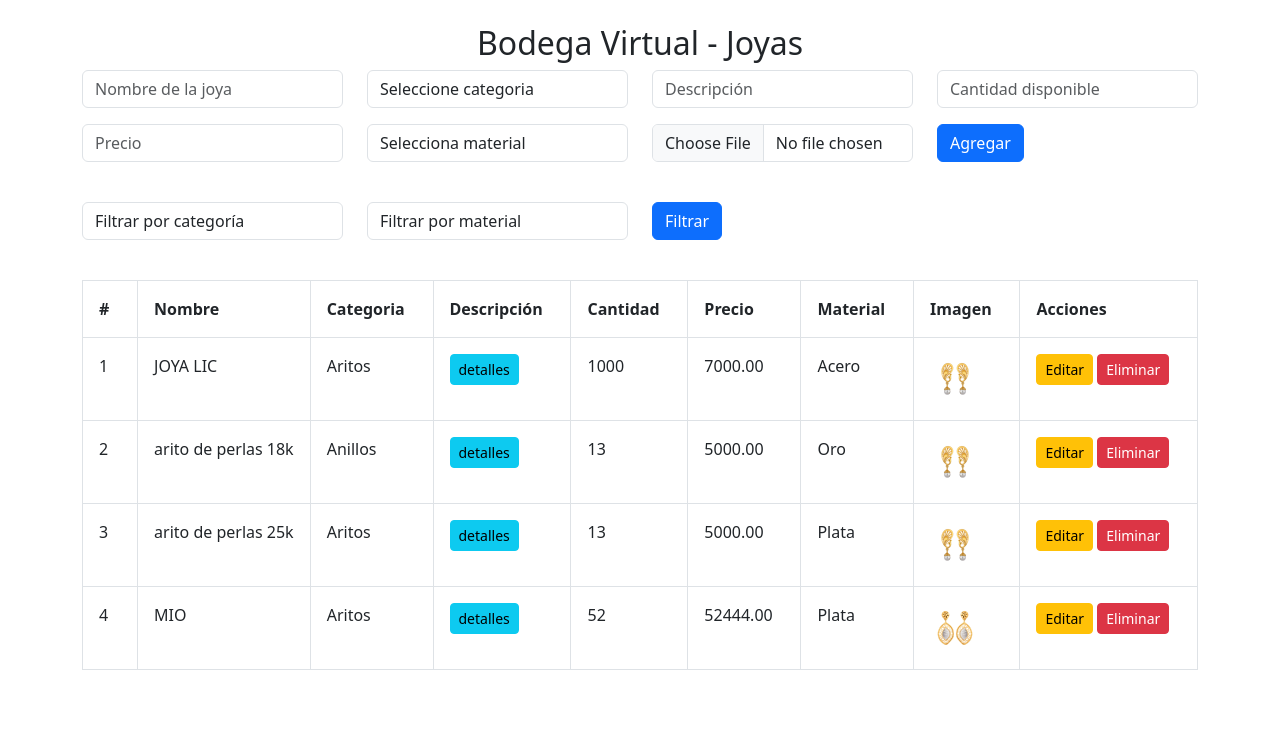
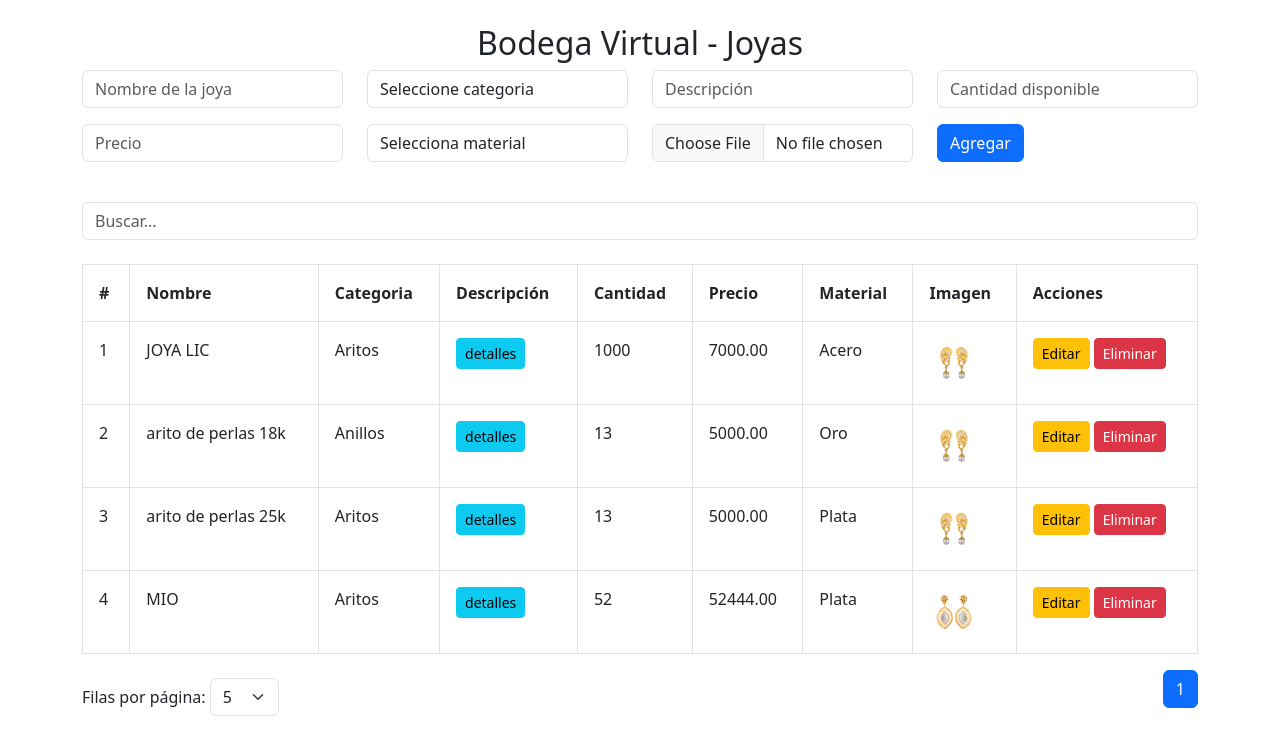
Before and after one commit to jar12a/ProyectoJoyeria, a PHP site: page /ProyectoJoyeria/bodega/bodega.php in a window 1280 px wide. Shown: the top 755 px of the page. Run offline with PHP 8.4, Linux system fonts and the light colour scheme; data comes from the database, SQL or seed files in the repository.

Commit message:
mejoracion a la tabla y mejor metodo de buscar

```diff
--- a/bodega/bodega.php
+++ b/bodega/bodega.php
@@ -46,32 +46,11 @@ if (!$result_categorias) {
             text-overflow: ellipsis;
             overflow: hidden;
         }
-        .table th:nth-child(1), .table td:nth-child(1) { /* Enumeración */
-            width:1%;
+        @media (max-width: 768px) {
+            .table th, .table td {
+                white-space: normal;
+                overflow: visible;
             }
-        .table th:nth-child(2), .table td:nth-child(2) { /* Nombre */
-            width: 0%;
-        }
-        .table th:nth-child(3), .table td:nth-child(3) { /* Categoria */
-            width: 1%;
-        }
-        .table th:nth-child(4), .table td:nth-child(4) { /* Descripción */
-            width: 1%;
-        }
-        .table th:nth-child(5), .table td:nth-child(5) { /* Cantidad */
-            width: 1%;
-        }
-        .table th:nth-child(6), .table td:nth-child(6) { /* Precio */
-            width: 1%;
-        }
-        .table th:nth-child(7), .table td:nth-child(7) { /* Material */
-            width: 1%;
-        }
-        .table th:nth-child(8), .table td:nth-child(8) { /* Imagen */
-            width: 1%;
-        }
-        .table th:nth-child(9), .table td:nth-child(9) { /* Acciones */
-            width: 1%;
         }
     </style>
 </head>
@@ -129,39 +108,15 @@ if (!$result_categorias) {
             </div>
         </form>
 
-        <!-- Formulario de filtros -->
-        <form method="GET" class="mb-4">
-            <div class="row">
-                <div class="col-md-3 mb-3">
-                    <select id="categoria" name="categoria" class="form-control">
-                        <option value="">Filtrar por categoría</option>
-                        <?php
-                        $result_categorias->data_seek(0); // Reiniciar el puntero del resultado
-                        if ($result_categorias && $result_categorias->num_rows > 0) {
-                            while ($row = $result_categorias->fetch_assoc()) {
-                                $selected = ($row['ID_categoría'] == $categoria_filtro) ? 'selected' : '';
-                                echo "<option value='" . $row['ID_categoría'] . "' $selected>" . $row['Nombre'] . "</option>";
-                            }
-                        }
-                        ?>
-                    </select>
+
+
+        <!-- Buscador -->
+        <div class="mb-4">
+            <input type="text" id="buscador" class="form-control" placeholder="Buscar...">
         </div>
-                <div class="col-md-3 mb-3">
-                    <select id="material" name="material" class="form-control">
-                        <option value="">Filtrar por material</option>
-                        <option value="Oro" <?php echo ($material_filtro == 'Oro') ? 'selected' : ''; ?>>Oro</option>
-                        <option value="Plata" <?php echo ($material_filtro == 'Plata') ? 'selected' : ''; ?>>Plata</option>
-                        <option value="Platino" <?php echo ($material_filtro == 'Platino') ? 'selected' : ''; ?>>Platino</option>
-                        <option value="Acero" <?php echo ($material_filtro == 'Acero') ? 'selected' : ''; ?>>Acero</option>
-                    </select>
-                </div>
-                <div class="col-md-3 mb-3 d-flex align-items-end">
-                    <button type="submit" class="btn btn-primary">Filtrar</button>
-                </div>
-            </div>
-        </form>
 
         <!-- Tabla para mostrar joyas -->
+        <div class="table-responsive">
             <table class="table table-bordered">
                 <thead>
                     <tr>
@@ -201,6 +156,25 @@ if (!$result_categorias) {
                     ?>
                 </tbody>
             </table>
+        </div>
+
+        <!-- Paginación -->
+        <div class="d-flex justify-content-between align-items-center">
+            <div>
+                <label for="filasPorPagina">Filas por página:</label>
+                <select id="filasPorPagina" class="form-select" style="width: auto; display: inline-block;">
+                    <option value="5">5</option>
+                    <option value="10">10</option>
+                    <option value="15">15</option>
+                    <option value="20">20</option>
+                </select>
+            </div>
+            <nav>
+                <ul class="pagination" id="paginacion">
+                    <!-- Paginación generada dinámicamente -->
+                </ul>
+            </nav>
+        </div>
 
         <!-- Modal para la descripción -->
         <div class="modal fade" id="descripcionModal" tabindex="-1" aria-labelledby="descripcionModalLabel" aria-hidden="true">
@@ -414,6 +388,78 @@ if (!$result_categorias) {
                 mostrarMensaje("Error al guardar el producto.");
             });
         });
+
+        // Función para filtrar los productos en la tabla
+        document.getElementById("buscador").addEventListener("input", function() {
+            const filtro = this.value.toLowerCase();
+            const filas = document.querySelectorAll("#productosLista tr");
+
+            filas.forEach(fila => {
+                const celdas = fila.getElementsByTagName("td");
+                let coincide = false;
+
+                for (let i = 1; i < celdas.length - 1; i++) {
+                    if (celdas[i].innerText.toLowerCase().includes(filtro)) {
+                        coincide = true;
+                        break;
+                    }
+                }
+
+                if (coincide) {
+                    fila.style.display = "";
+                } else {
+                    fila.style.display = "none";
+                }
+            });
+        });
+
+        // Función para manejar la paginación
+        function manejarPaginacion() {
+            const filasPorPagina = parseInt(document.getElementById("filasPorPagina").value);
+            const filas = document.querySelectorAll("#productosLista tr");
+            const totalFilas = filas.length;
+            const totalPaginas = Math.ceil(totalFilas / filasPorPagina);
+            const paginacion = document.getElementById("paginacion");
+
+            paginacion.innerHTML = "";
+
+            for (let i = 1; i <= totalPaginas; i++) {
+                const li = document.createElement("li");
+                li.className = "page-item";
+                li.innerHTML = `<a class="page-link" href="#">${i}</a>`;
+                li.addEventListener("click", function() {
+                    mostrarPagina(i, filasPorPagina, filas);
+                });
+                paginacion.appendChild(li);
+            }
+
+            mostrarPagina(1, filasPorPagina, filas);
+        }
+
+        // Función para mostrar una página específica
+        function mostrarPagina(pagina, filasPorPagina, filas) {
+            const inicio = (pagina - 1) * filasPorPagina;
+            const fin = inicio + filasPorPagina;
+
+            filas.forEach((fila, index) => {
+                if (index >= inicio && index < fin) {
+                    fila.style.display = "";
+                } else {
+                    fila.style.display = "none";
+                }
+            });
+
+            const paginacion = document.getElementById("paginacion").getElementsByTagName("li");
+            for (let i = 0; i < paginacion.length; i++) {
+                paginacion[i].classList.remove("active");
+            }
+            paginacion[pagina - 1].classList.add("active");
+        }
+
+        document.getElementById("filasPorPagina").addEventListener("change", manejarPaginacion);
+
+        // Inicializar la paginación
+        manejarPaginacion();
     </script>
     <script src="https://cdn.jsdelivr.net/npm/@popperjs/core@2.9.2/dist/umd/popper.min.js"></script>
     <script src="https://cdn.jsdelivr.net/npm/bootstrap@5.3.0/dist/js/bootstrap.min.js"></script>
```
Lines whose indentation alone changed are shown as unchanged.
